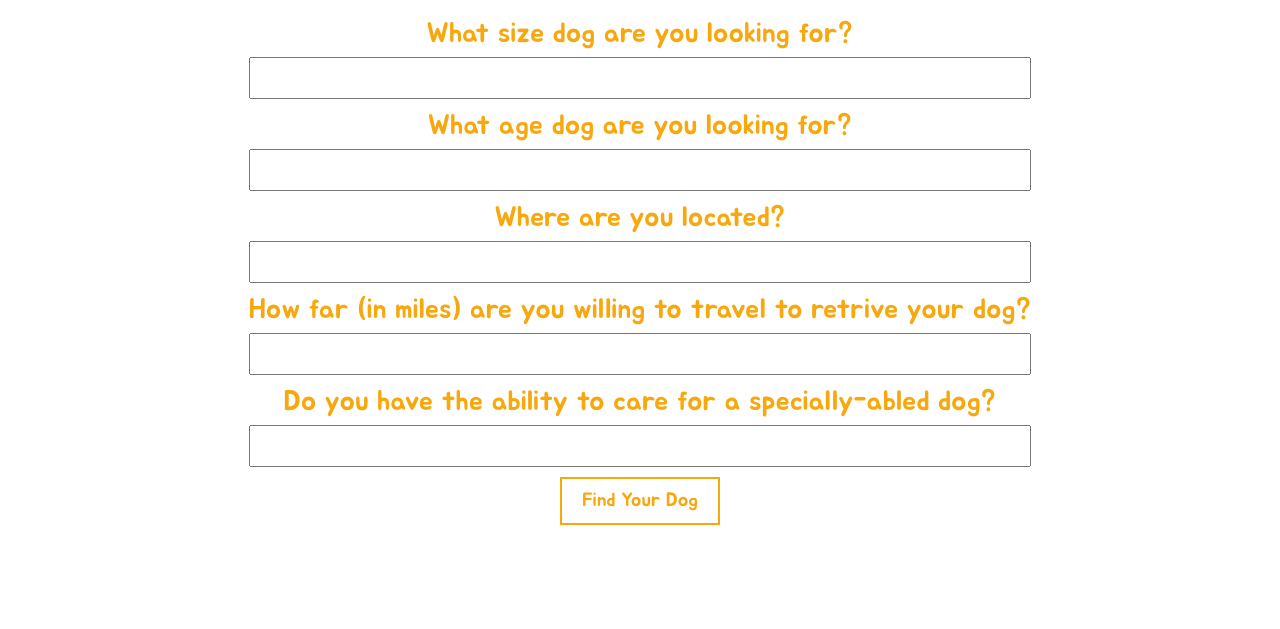
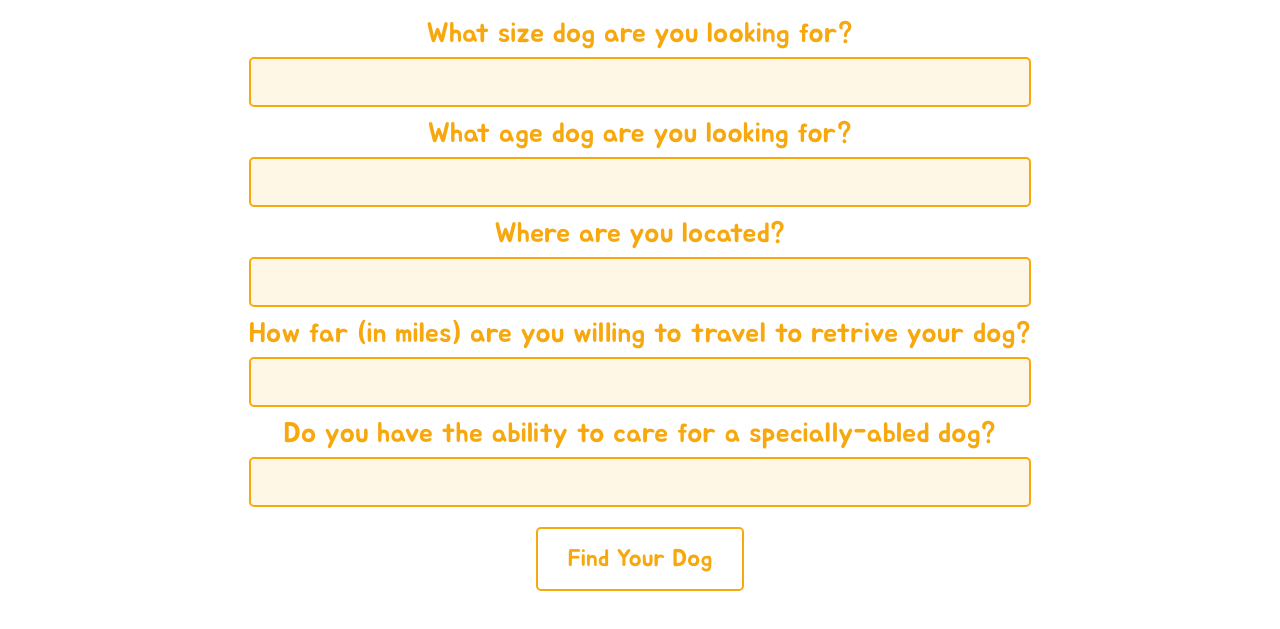
Before and after one commit to RajinCoder/SEO-Week4-Project, a plain HTML site: page templates/index.html in a window 1280 px wide. Shown: the part 163-792 px from the top of the page. Drawn offline with Linux system fonts and the light colour scheme; files that its build step writes are made by us from their sources; files whose address does not match are found by name.

Commit message:
better formating

```diff
--- a/static/styles.css
+++ b/static/styles.css
@@ -41,20 +41,36 @@ label {
 input[type="text"],
 textarea {
     width: 100%;
-    padding: 8px;
+    padding: 12px;
     margin-bottom: 10px;
     box-sizing: border-box;
     font-size: 1.2em;
+    border: 2px solid #f7a80f;
+    border-radius: 5px;
+    background-color: #fff7e6;
+    color: #f7a80f;
+    outline: none;
+    transition: all 0.3s ease-in-out;
 }
+
+input[type="text"]:focus,
+textarea:focus {
+    border-color: #f7a80f;
+    box-shadow: 0 0 5px rgba(247, 168, 15, 0.5);
+}
+
 
 button {
     font-family: "Jua", sans-serif;
-    padding: 10px 20px;
+    padding: 15px 30px;
     background-color: white;
     color: #f7a80f;
     border: 2px solid #f7a80f;
     cursor: pointer;
-    font-size: 1.2em;
+    font-size: 1.5em;
+    border-radius: 5px;
+    transition: all 0.3s ease-in-out;
+    margin-top: 10px;
 }
 
 button:hover {
```
